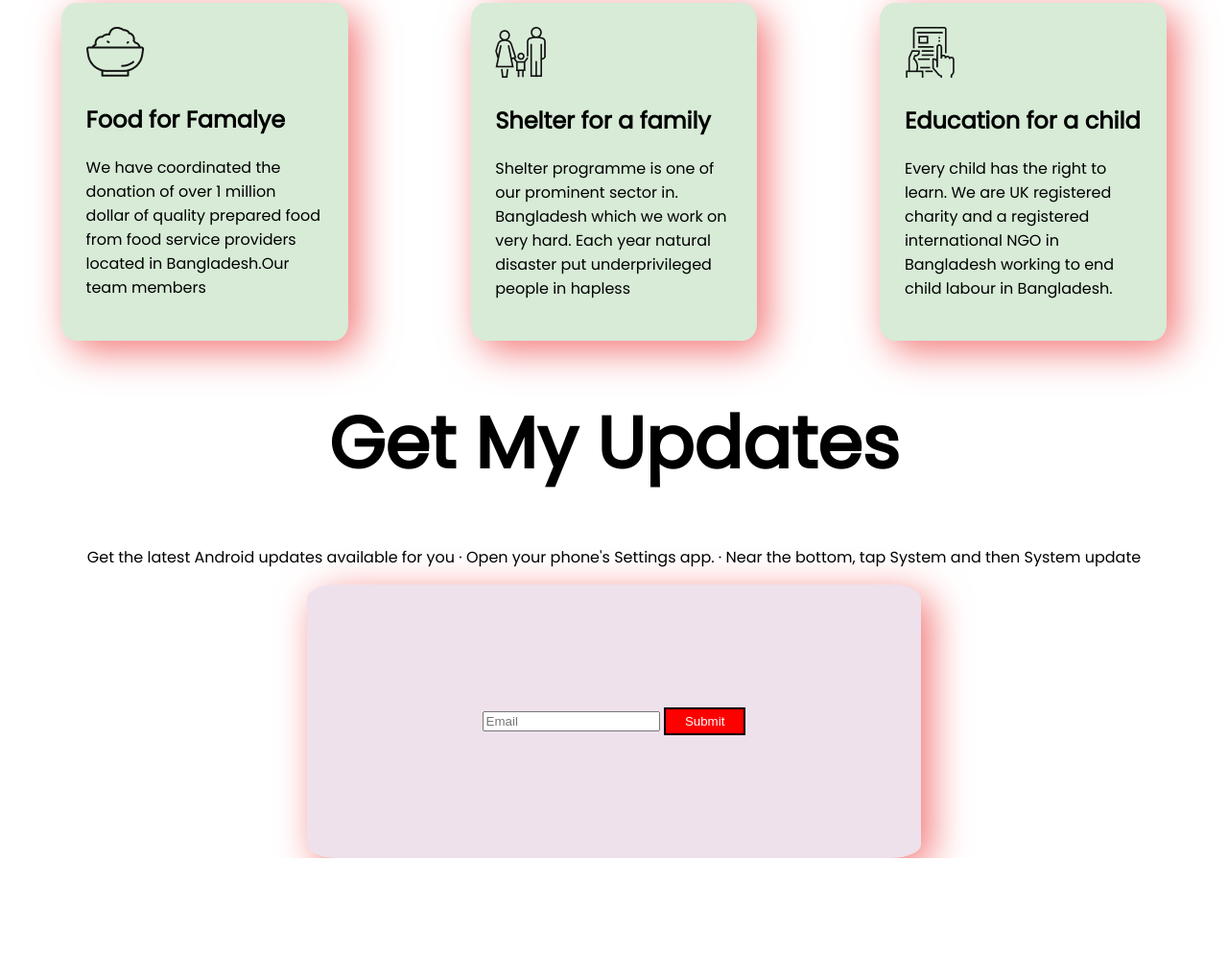
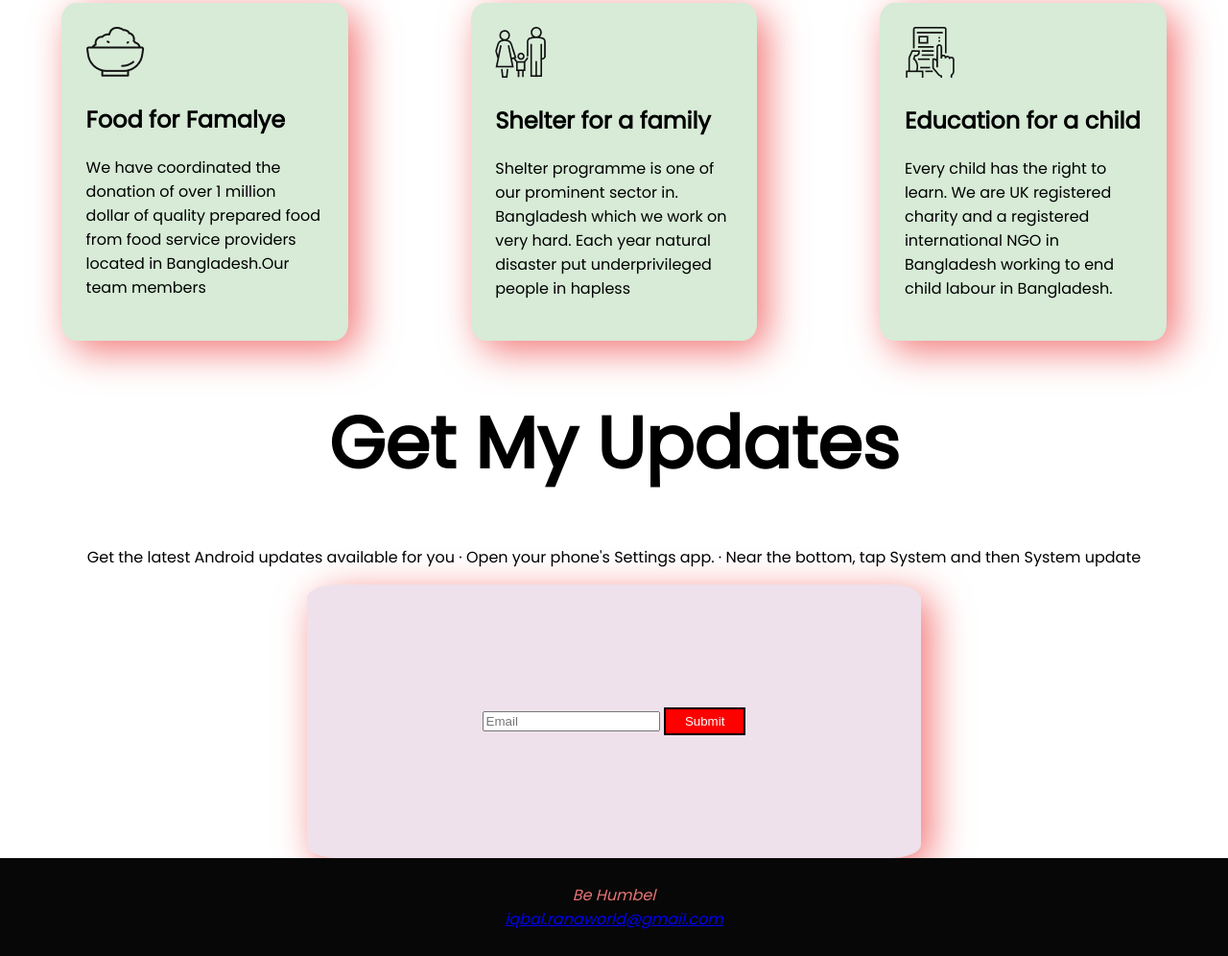
Before and after one commit to iqbalhossenrana/donate-today-main, a plain HTML site: page index.html in a window 1280 px wide. Shown: the part 1391-2387 px from the top of the page at 96% size. Before the commit the page ends 2285 px from the top, so only its background shows below. Drawn offline with Linux system fonts and the light colour scheme.

Commit message:
footer added

```diff
--- a/index.html
+++ b/index.html
@@ -96,6 +96,9 @@
             </form>
         </div>
     </div>
+    <footer>
+        <p><i> Be Humbel<br><a href="https://mail.google.com/mail/u/0/#inbox">iqbal.ranaworld@gmail.com</a></i></p>
+    </footer>
 </body>
 
 </html>
--- a/style.css
+++ b/style.css
@@ -110,3 +110,11 @@ h1 {
     border-style: solid;
 
 }
+
+footer {
+    text-align: center;
+    padding: 10px;
+    background-color: rgb(7, 7, 7);
+    color: rgb(231, 116, 116);
+
+}
```
